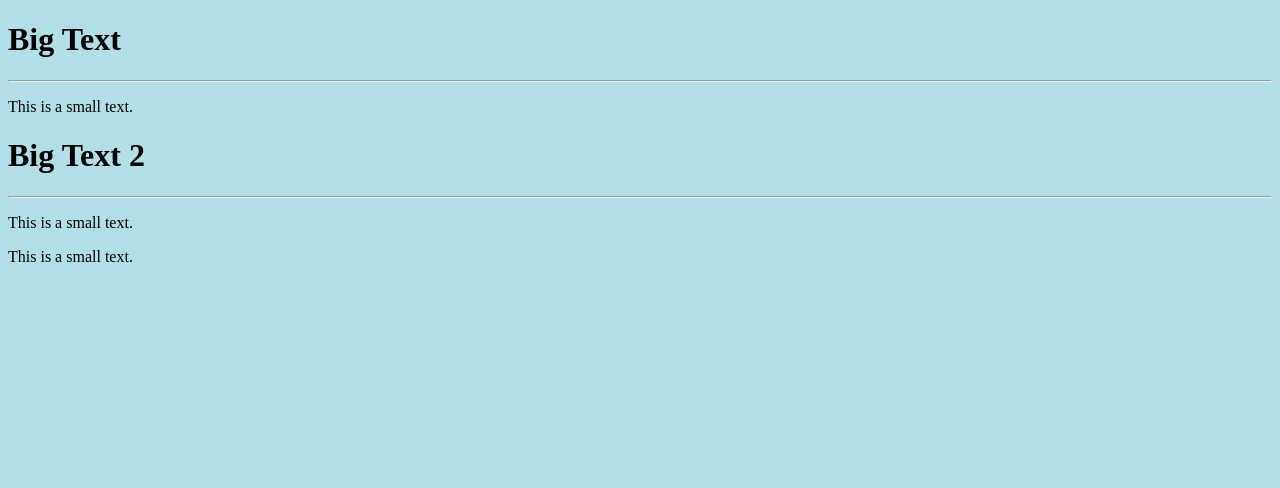
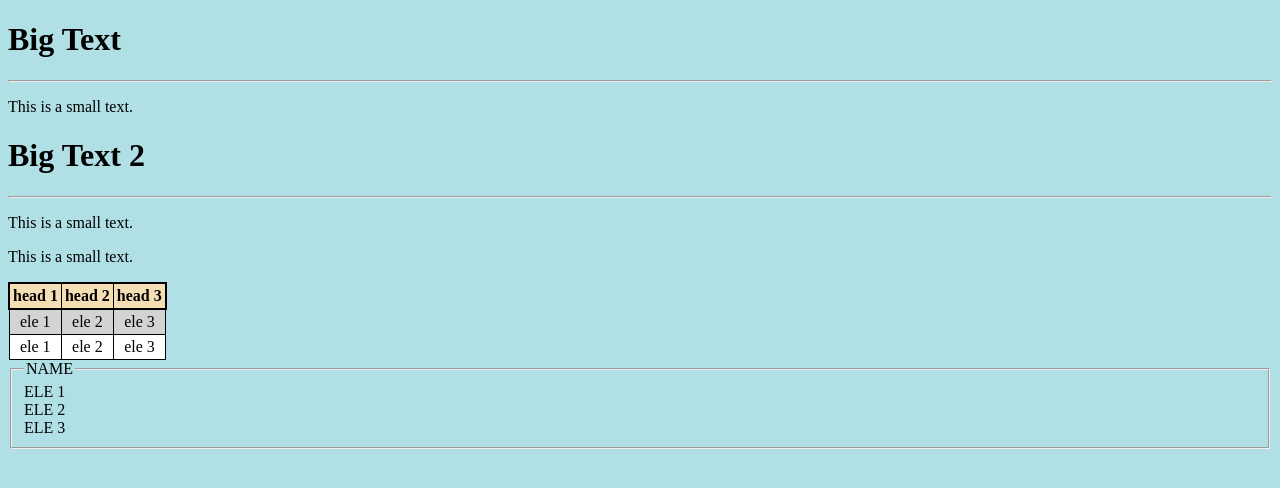
Before and after one commit to EMPTY280/some_html, a plain HTML site: page index.html in a window 1280 px wide. Drawn offline with Linux system fonts and the light colour scheme.

Commit message:
Practice - added table - added fieldset - added some styles

```diff
--- a/index.html
+++ b/index.html
@@ -18,5 +18,28 @@
     <p>
         This is a small text.
     </p>
+    <table>
+        <tr>
+            <th>head 1</th>
+            <th>head 2</th>
+            <th>head 3</th>
+        </tr>
+        <tr>
+            <td>ele 1</td>
+            <td>ele 2</td>
+            <td>ele 3</td>
+        </tr>
+        <tr>
+            <td>ele 1</td>
+            <td>ele 2</td>
+            <td>ele 3</td>
+        </tr>
+    </table>
+    <fieldset>
+        <legend>NAME</legend>
+        ELE 1<br>
+        ELE 2<br>
+        ELE 3<br>
+    </fieldset>
 </body>
 </html>
--- a/style.css
+++ b/style.css
@@ -2,3 +2,27 @@ body
 {
 	background-color: powderblue;
 }
+
+table, td, th
+{
+	border: 1px solid;
+	text-align: center;
+	border-collapse: collapse;
+	padding: 3px;
+}
+
+tr:nth-child(2n)
+{
+	background-color: lightgray;
+}
+
+tr:nth-child(2n+1)
+{
+	background-color: white;
+}
+
+tr:first-child
+{
+	background-color: wheat;
+	border: 2px solid;
+}
```
